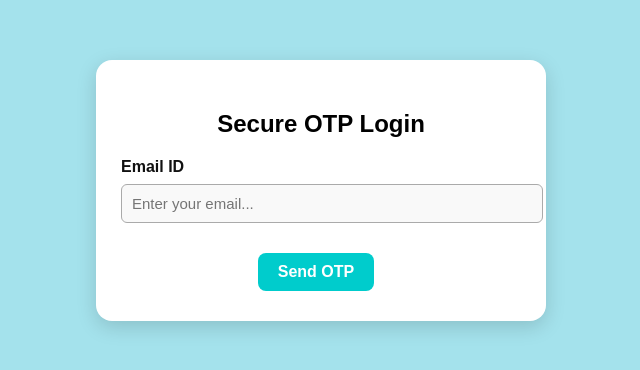
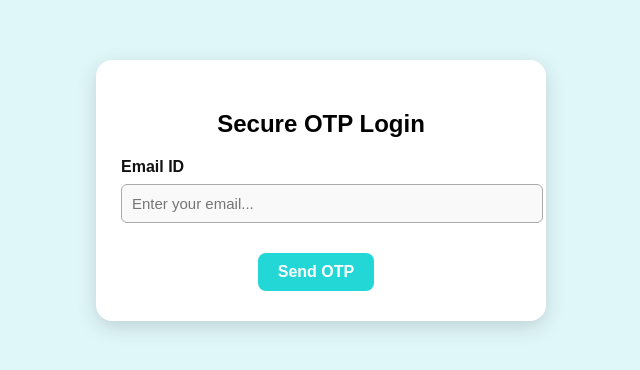
Before and after one commit to BHARGAVmc/No_Due, a React (Create React App) app: page /OtpPage in a window 1280 px wide. Shown: the top 370 px of the page, without its empty margins (319-959 px from the left). Built offline with nearby package versions, Linux system fonts and the light colour scheme.

Commit message:
pushing the after adding the subject dash

```diff
--- a/src/App.js
+++ b/src/App.js
@@ -8,6 +8,7 @@
 // import { EmailProvider } from './Login/Forgot/EmailContext';
 import FacultyDash from '../src/Faculty/FacultyDash';
 import SubjectDash from '../src/Student/SubjectDash';
+import CertificateView from '../src/Faculty/CertificateView';
 function App() {
   return (
      <BrowserRouter>
@@ -20,6 +21,7 @@
         <Route path="/FacultyDash" element={<FacultyDash/>}/>
         <Route path="/SubjectDash" element={<SubjectDash/>}/>
         <Route path="/ResetPassword" element={<ResetPassword/>}/>
+        <Route path="/CertificateView" element={<CertificateView/>}/>
       </Routes>
     </BrowserRouter>
   );
--- a/src/Login/Forgot/OtpPage.css
+++ b/src/Login/Forgot/OtpPage.css
@@ -3,7 +3,7 @@
 body {
   margin: 0;
   padding: 0;
-  background-color: #b3ecf2; /* light cyan */
+  background-color:#9fe4ee; /* light cyan */
   font-family: 'Segoe UI', Tahoma, Geneva, Verdana, sans-serif;
 }
 
@@ -45,7 +45,7 @@
 }
 
 .btn-primary {
-  background-color: #00cccc;
+  background-color: #23d7d7;
   color: #fff;
   padding: 10px 20px;
   font-size: 16px;
@@ -58,7 +58,7 @@
 }
 
 .btn-primary:hover {
-  background-color: #009999;
+  background-color:  #23d7d7;
 }
 
 .btn-link {
--- a/src/Login/Forgot/ResetPassword.css
+++ b/src/Login/Forgot/ResetPassword.css
@@ -3,7 +3,7 @@
 body {
   margin: 0;
   padding: 0;
-  background-color: #b3ecf2;
+  background-color:  #23d7d7;
   font-family: 'Segoe UI', Tahoma, Geneva, Verdana, sans-serif;
 }
 
@@ -45,7 +45,7 @@
 }
 
 .btn-primary {
-  background-color: #00cccc;
+  background-color:  #23d7d7;
   color: #fff;
   padding: 10px 20px;
   font-size: 16px;
@@ -58,7 +58,7 @@
 }
 
 .btn-primary:hover {
-  background-color: #009999;
+  background-color:  #23d7d7;
 }
 
 .success-text {
```
